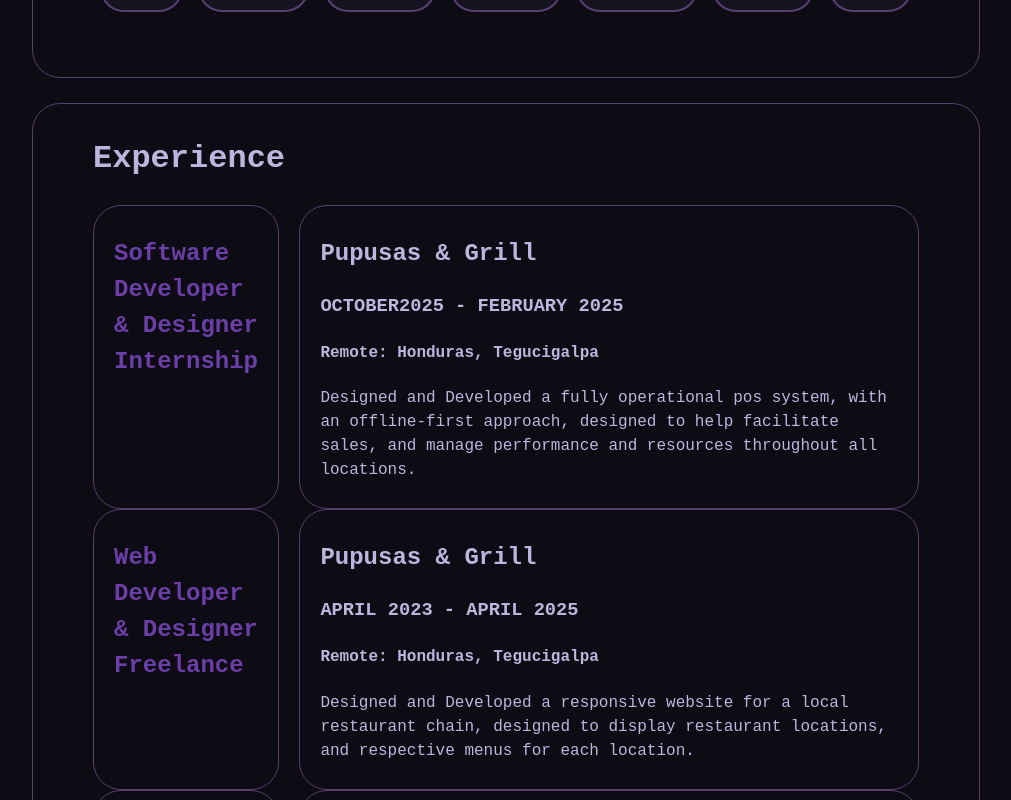
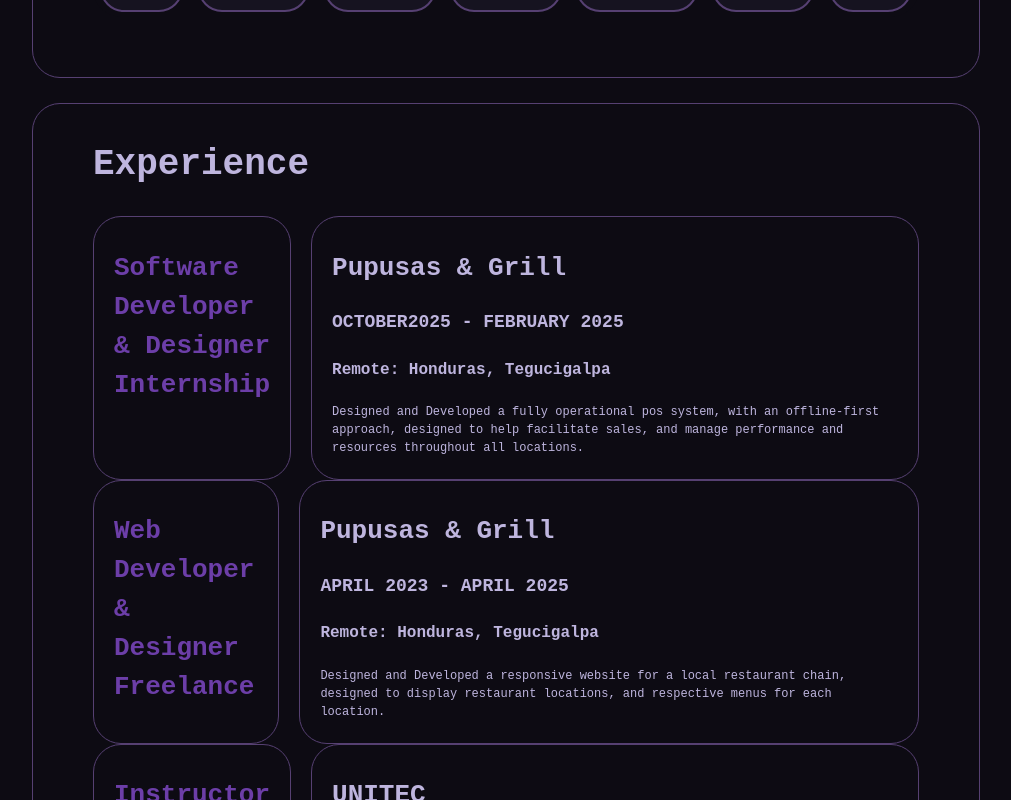
Before and after one commit to soyDiegomaf/Diegomaf-Portfolio, a React (Vite) app: page / in a window 1280 px wide. Shown: the part 640-1440 px from the top of the page, without its empty margins (134-1145 px from the left). Built offline with nearby package versions, Linux system fonts and the light colour scheme.

Commit message:
implementacion de mas variables de estilo especificos a la seccion de experience (incompleto aun)

```diff
--- a/src/components/Experience/Experience.module.css
+++ b/src/components/Experience/Experience.module.css
@@ -8,6 +8,30 @@
   border-radius: 28px;
   background: var(--crust);
   border: 1px solid var(--highlight);
+}
+
+.card h1 {
+  font-size: var(--exp-header1);
+}
+
+.type h2 {
+  font-size: var(--exp-header2);
+}
+
+.info h2 {
+  font-size: var(--exp-header2);
+}
+
+.info h3 {
+  font-size: var(--exp-header3);
+}
+
+.info h4 {
+  font-size: var(--exp-header4);
+}
+
+.info p {
+  font-size: var(--exp-content);
 }
 
 .experiencecontainer {
--- a/src/components/NavBar/NavBar.module.css
+++ b/src/components/NavBar/NavBar.module.css
@@ -14,7 +14,7 @@
 
 .logo {
   color: var(--text);
-  font-size: 1rem;
+  font-size: var(--content);
   font-weight: 700;
   text-decoration: none;
   white-space: nowrap;
@@ -34,7 +34,7 @@
   padding: 5px 15px;
   color: var(--text-muted);
   text-decoration: none;
-  font-size: 16px;
+  font-size: var(--content);
   border-radius: 50px;
 
   transition:
@@ -54,7 +54,7 @@
   border: 1px solid var(--highlight);
   border-radius: 50px;
   padding: 5px 15px;
-  font-size: 16px;
+  font-size: var(--content);
   cursor: pointer;
 }
 
--- a/src/index.css
+++ b/src/index.css
@@ -11,12 +11,21 @@
   --text: hsl(253, 38%, 79%);
   --text-muted: hsl(253, 25%, 75%);
 
+  /* Font Size for About and Navbar */
   --header1: 46px;
   --header2: 36px;
   --header3: 28px;
+  --header4: 22px;
   --content: 16px;
 
-  --paragraph: 10px;
+  /* Font Size for Experiences and Education */
+  --exp-header1: 36px;
+  --exp-header2: 26px;
+  --exp-header3: 18px;
+  --exp-header4: 16px;
+  --exp-content: 12px;
+
+
 
   font-family: monospace, system-ui, Avenir, Helvetica, Arial, sans-serif;
   line-height: 1.5;
```
